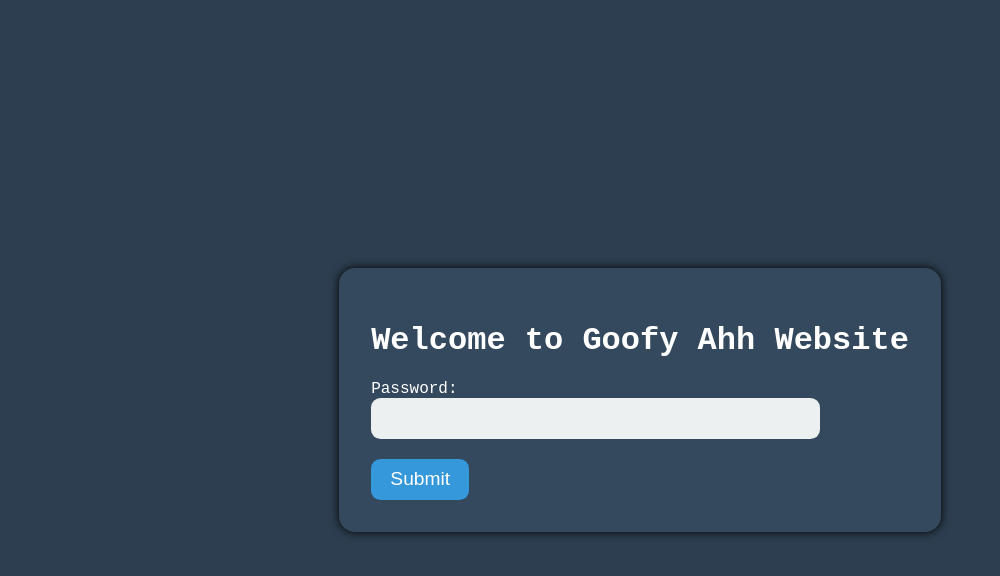
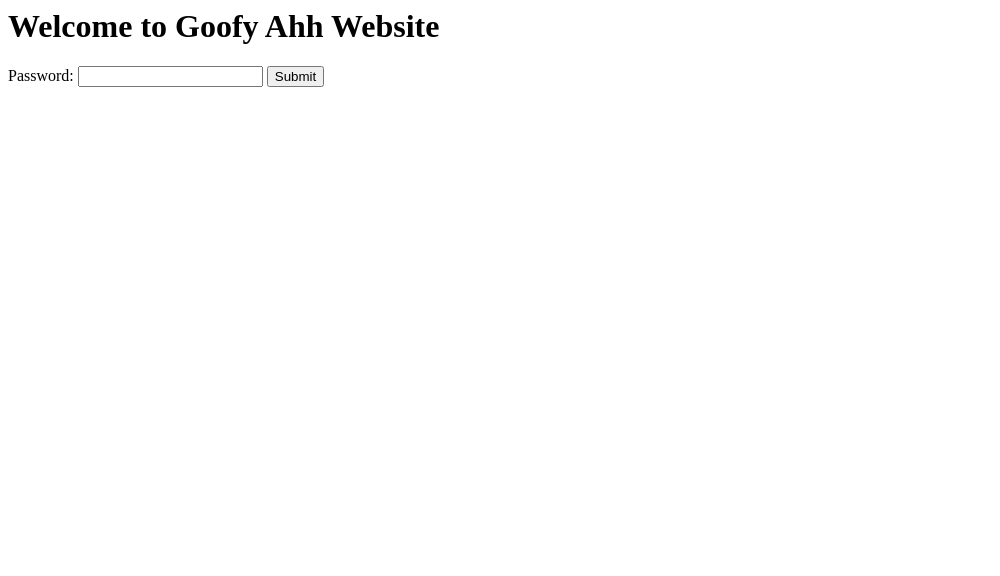
Before and after one commit to hgamingyt/hgamingyt.github.io, a plain HTML site: page index.html in a window 1280 px wide. Shown: the whole page, without its empty margins (0-1000 px from the left). Drawn offline with Linux system fonts and the light colour scheme.

Commit message:
Update index.html

```diff
--- a/index.html
+++ b/index.html
@@ -1,62 +1,6 @@
-<!DOCTYPE html>
-<html>
-  <head>
-    <title>Login Screen</title>
-    <style>
-      /* Add some styling to the page */
-      body {
-        background-color: #2c3e50;
-        color: white;
-        font-family: 'Source Code Pro', monospace;
-        display: flex;
-        align-items: center;
-        justify-content: center;
-        height: 100vh;
-        margin: 0;
-      }
-      /* Add some styling to the form */
-      form {
-        background-color: #34495e;
-        padding: 2em;
-        border-radius: 1em;
-        box-shadow: 0px 0px 10px 0px #000;
-      }
-      /* Add some styling to the input field */
-      input[type="password"] {
-        background-color: #ecf0f1;
-        border: none;
-        color: #000;
-        font-size: 1.2em;
-        padding: 0.5em;
-        margin-bottom: 1em;
-        border-radius: 0.5em;
-        width: 80%;
-      }
-      /* Add some styling to the submit button */
-      button[type="button"] {
-        background-color: #3498db;
-        color: #fff;
-        border: none;
-        padding: 0.5em 1em;
-        font-size: 1.2em;
-        border-radius: 0.5em;
-        cursor: pointer;
-        transition: all 0.2s ease-in-out;
-      }
-      /* Add some hover effect to the submit button */
-      button[type="button"]:hover {
-        background-color: #2980b9;
-      }
-    </style>
-  </head>
-  <body>
-    <form>
+<form>
       <h1>Welcome to Goofy Ahh Website</h1>
       <label for="passwordInput">Password:</label>
-      <input type="password" id="passwordInput">
-      <button type="button" onclick="checkPassword()">Submit</button>
-    </form>
-    <script>
       <input type="password" id="passwordInput">
       <button type="button" onclick="checkPassword()">Submit</button>
     </form>
@@ -96,6 +40,3 @@
         window.location.href = "index.html";
       }
     </script>
-    </script>
-  </body>
-</html>
```
